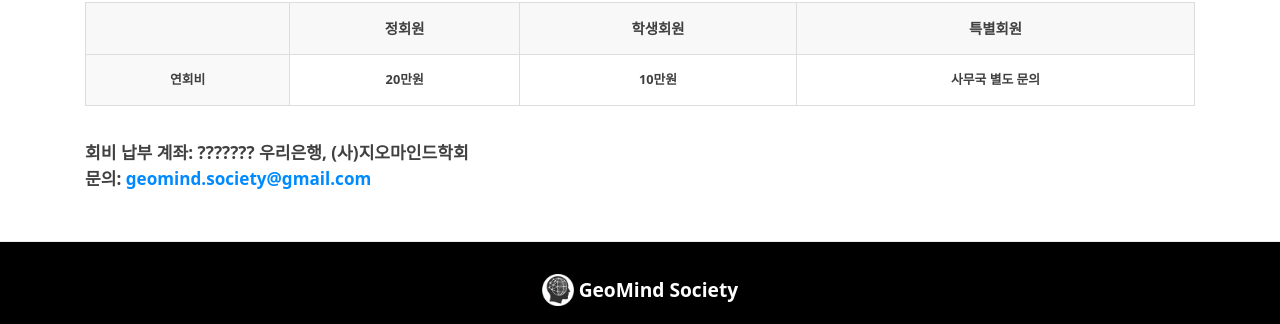
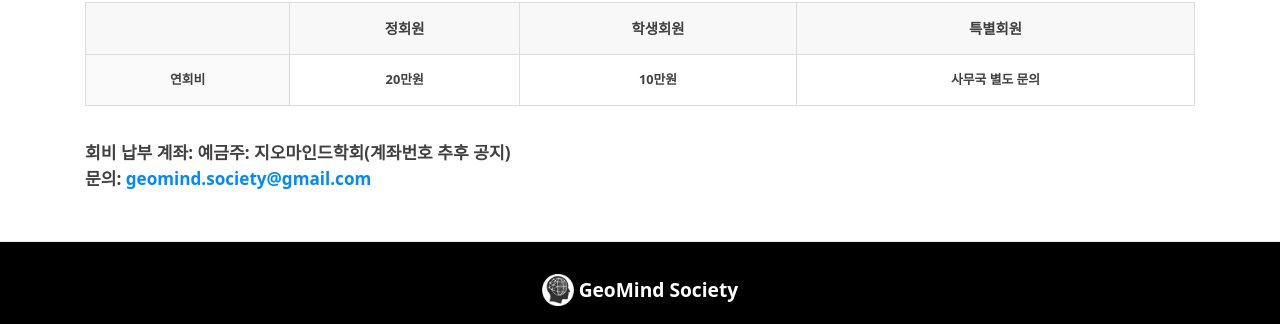
Before and after one commit to geomindgars/geomindgars.github.io, a Jekyll site: the page built from 회원가입안내.md, in a window 1280 px wide. Shown: the part 474-798 px from the top of the page. Built offline with Jekyll 4.4.1, drawn with Linux system fonts in a browser that asks for light colours; nearby versions of some CDN libraries.

Commit message:
Update 회원가입안내.md

```diff
--- a/회원가입안내.md
+++ b/회원가입안내.md
@@ -66,9 +66,8 @@ tilte:
       </tr>
     </tbody>
   </table>
-
   <div style="margin-top: 2em; font-size: 0.95em; line-height: 1.8em;">
-    <p><strong>회비 납부 계좌:</strong> ??????? 우리은행, (사)지오마인드학회</p>
+    <p><strong>회비 납부 계좌:</strong> 예금주: 지오마인드학회(계좌번호 추후 공지)</p>
     <p><strong>문의:</strong> <a href="mailto:geomind.society@gmail.com">geomind.society@gmail.com</a></p>
   </div>
 </section>
```
